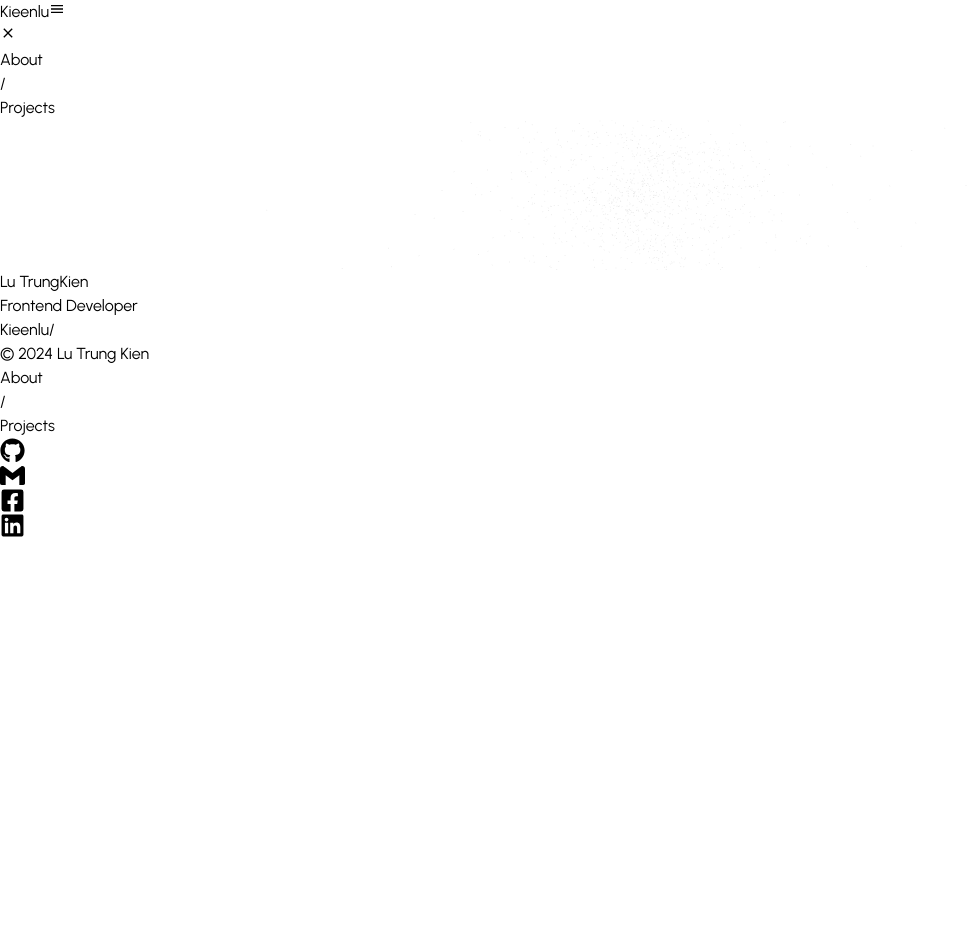
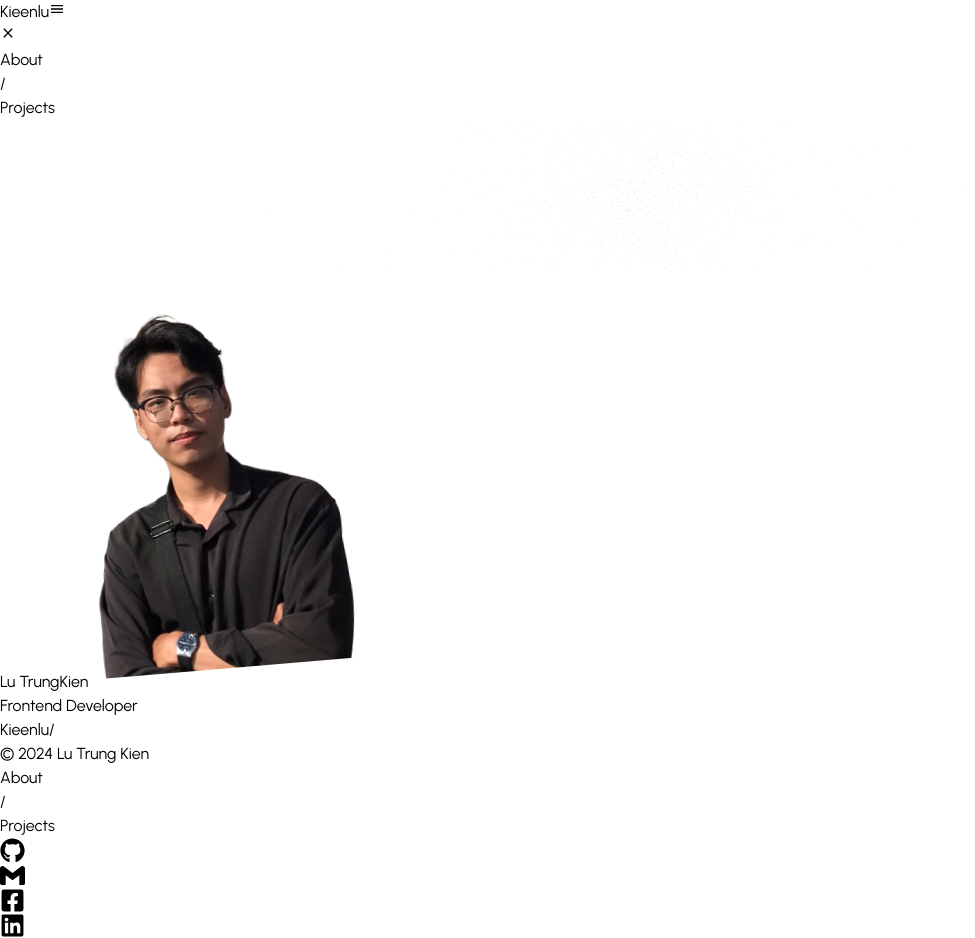
Before and after one commit to KieenLu/portfolio, a Next.js app: page / in a window 1280 px wide. Shown: the whole page, without its empty margins (0-975 px from the left). Before the commit the page ends 800 px from the top, so only its background shows below. Built offline with nearby package versions, Linux system fonts and the light colour scheme.

Commit message:
feat: update homepage

```diff
--- a/src/assets/images/index.ts
+++ b/src/assets/images/index.ts
@@ -1,3 +1,4 @@
+export { default as ImageAvatarHero } from "./avatar.png";
 export { default as ImageAvatar_1 } from "./avatar_1.jpg";
 export { default as ImageAvatar_2 } from "./avatar_2.jpg";
 export { default as ImageAvatar_3 } from "./avatar_3.jpg";
--- /dev/null
+++ b/src/components/Hero/Avatar/index.tsx
@@ -0,0 +1,50 @@
+import styled from "@emotion/styled";
+import React from "react";
+
+const AvatarHeroStyle = styled.div`
+  grid-column-start: 3;
+  transition: transform 0.5s ease;
+
+  img {
+    object-fit: cover;
+    transition: transform 0.4s;
+
+    &:hover {
+      animation: scaleImage 0.4s ease forwards;
+    }
+
+    /* Animation outside of hover state */
+    animation: rotateImage 4s infinite;
+    transform-origin: center center;
+  }
+
+  @keyframes rotateImage {
+    0%,
+    100% {
+      transform: rotate(0deg);
+    }
+    50% {
+      transform: rotate(-5deg);
+    }
+    75% {
+      transform: rotate(5deg);
+    }
+  }
+
+  @keyframes scaleImage {
+    to {
+      transform: scale(1.1) rotate(0deg);
+    }
+  }
+`;
+import { ImageAvatarHero } from "@/assets/images";
+
+const AvatarHero = () => {
+  return (
+    <AvatarHeroStyle className="col-start-3 flex items-center justify-center overflow-hidden">
+      <img className="" src={ImageAvatarHero.src} alt="avatar" />
+    </AvatarHeroStyle>
+  );
+};
+
+export default AvatarHero;
--- a/src/components/Hero/index.tsx
+++ b/src/components/Hero/index.tsx
@@ -6,6 +6,8 @@ import React, { useEffect, useRef } from "react";
 import StarsCanvas from "../BackgroundStar";
 import Bounded from "../Bounded";
 import Footer from "../Footer";
+import Section from "../Section";
+import AvatarHero from "./Avatar";
 
 const Hero = () => {
   const component = useRef(null);
@@ -65,18 +67,23 @@ const Hero = () => {
       <StarsCanvas />
 
       <Bounded ref={component}>
-        <div className="grid min-h-[70vh] grid-cols-1 items-center md:grid-cols-2">
-          {/* <DogThree /> */}
-          <div className="col-start-1 md:row-start-1 " data-speed=".2">
-            <h1 className="mb-8 text-[clamp(4rem,14vmin,18rem)] font-extrabold leading-none tracking-tighter">
-              <span className="block text-slate-300">
+        <div className="grid min-h-[70vh] grid-cols-1 items-center md:grid-cols-3 max-sm:gap-5">
+          <Section delay={0.2}>
+            <AvatarHero />
+          </Section>
+          <div
+            className="col-start-1 md:row-start-1 md:col-end-3 "
+            data-speed=".2"
+          >
+            <h1 className="mb-8 text-[clamp(5rem,14vmin,18rem)] font-extrabold leading-none tracking-tighter">
+              <span className="block text-slate-300 max-sm:flex max-sm:items-center max-sm:justify-center">
                 {renderLetters("Lu Trung", "first")}
               </span>
-              <span className="-mt-[.2em] block text-slate-500 hovered">
+              <span className="-mt-[.2em] block text-slate-500 hovered max-sm:flex max-sm:items-center max-sm:justify-center max-sm:mt-2">
                 {renderLetters("Kien", "last")}
               </span>
             </h1>
-            <span className="job-title block bg-gradient-to-tr from-yellow-500 via-yellow-200 to-yellow-500 bg-clip-text text-2xl font-bold uppercase tracking-[.2em] text-transparent opacity-0 md:text-4xl">
+            <span className="job-title block bg-gradient-to-tr from-yellow-500 via-yellow-200 to-yellow-500 bg-clip-text text-2xl font-bold uppercase tracking-[.2em] text-transparent opacity-0 md:text-4xl max-sm:text-center">
               Frontend Developer
             </span>
           </div>
--- a/src/components/Section/index.tsx
+++ b/src/components/Section/index.tsx
@@ -17,7 +17,6 @@ const Section = ({ children, delay = 0 }: Props) => (
     initial={{ y: 10, opacity: 0 }}
     animate={{ y: 0, opacity: 1 }}
     transition={{ duration: "0.8", delay: `${delay}` }}
-    mb={24}
   >
     {children}
   </StyledDiv>
```
Also changed, not shown: src/assets/images/avatar.png (added).
